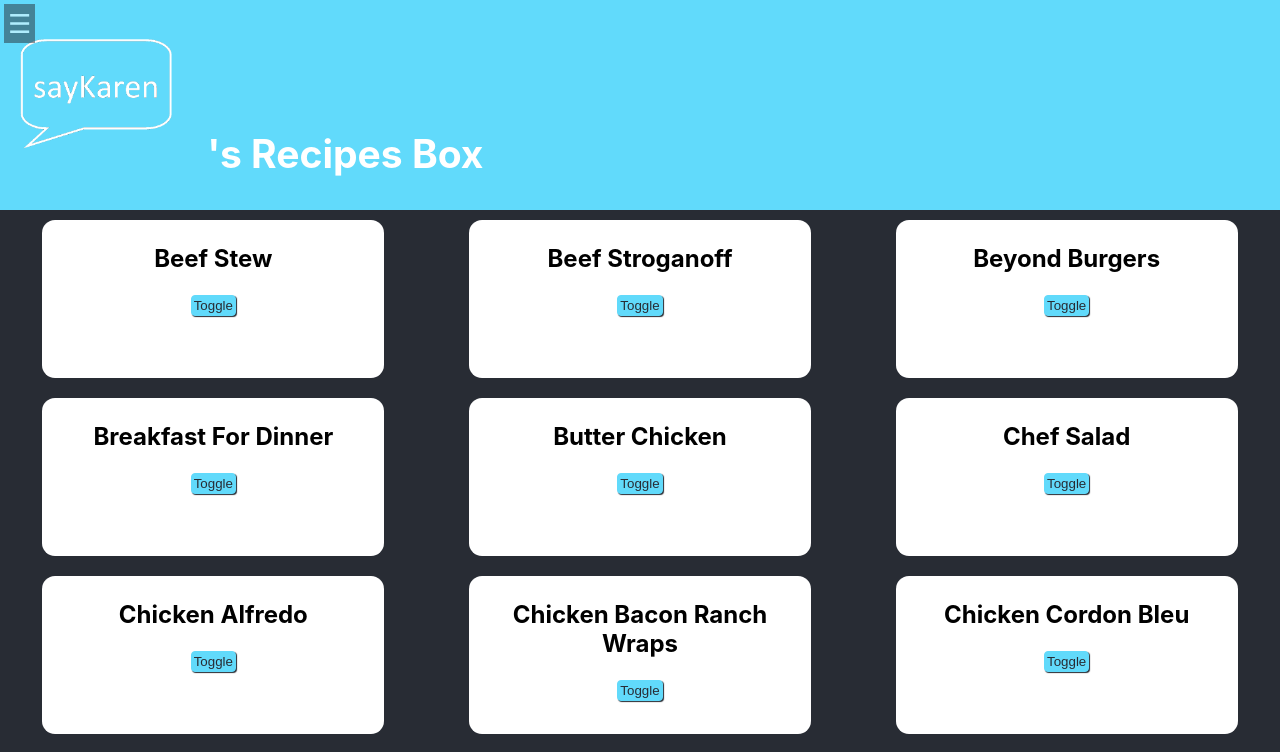
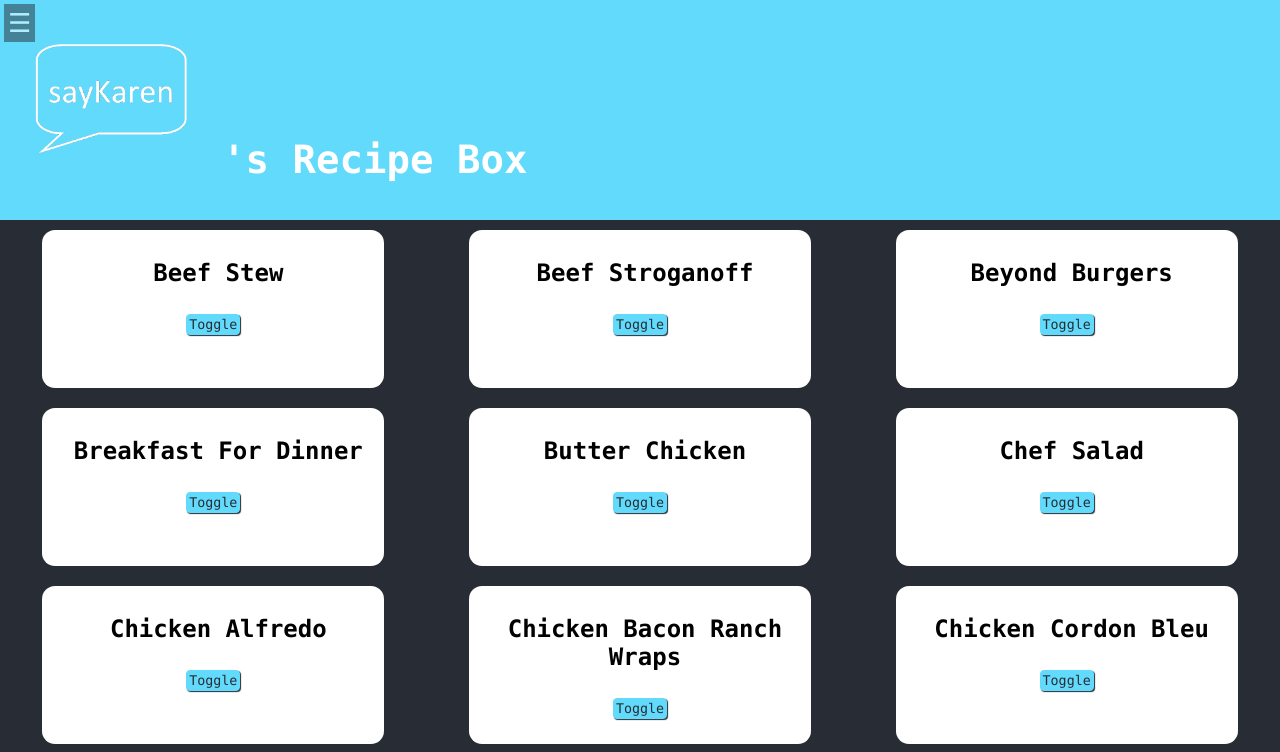
Before and after one commit to saykaren/sayKarenRecipes, a React (Create React App) app: page / in a window 1280 px wide. Shown: the top 752 px of the page. Built offline with nearby package versions, Linux system fonts and the light colour scheme.

Commit message:
Font Styling

```diff
--- a/src/components/app/Navigation.tsx
+++ b/src/components/app/Navigation.tsx
@@ -101,7 +101,7 @@ const Navigation = ({
       <h2>
         {' '}
         <img src={sayKarenLogo} id="sayKaren" alt="sayKaren" />
-        's Recipes Box
+        's Recipe Box
       </h2>
     </>
   );
--- a/src/components/styling/App.scss
+++ b/src/components/styling/App.scss
@@ -8,6 +8,7 @@
 
 html {
   background-color: $primary-color;
+  font-family: $font-family;
 }
 
 .App-logo {
@@ -45,6 +46,7 @@ button {
   color: $primary-color;
   background-color: $secondary-color;
   border: 1px solid $secondary-color;
+  font-family: $font-family;
 }
 
 @keyframes App-logo-spin {
@@ -65,6 +67,7 @@ button {
   position: fixed;
   z-index: 1;
   font-size: 1em;
+  font-family: $font-family;
 }
 
 #navigationActive {
@@ -78,7 +81,9 @@ button {
   position: fixed;
   margin: 10px;
   padding: 10px;
-  font-size: 1em;
+  font-size: 15px;
+  font-family: $font-family;
+  max-width: 70vw;
 }
 
 .navItem {
--- a/src/components/styling/RecipeSection.scss
+++ b/src/components/styling/RecipeSection.scss
@@ -5,6 +5,7 @@
   flex-direction: row;
   flex-wrap: wrap;
   justify-content: space-around;
+  font-family: $font-family;
 }
 
 .recipeCard {
@@ -16,8 +17,15 @@
   border-radius: 13px;
   height: fit-content;
   min-height: 150px;
+  font-family: $font-family;
 }
 
+h2 {
+  font-family: $font-family;
+
+  padding: 5px;
+  margin-left: 10px;
+}
 .ingredients, .instructions {
   text-align: left;
   padding: 10px;
--- a/src/components/styling/variables.scss
+++ b/src/components/styling/variables.scss
@@ -1,2 +1,3 @@
 $primary-color: #282c34;
 $secondary-color: #61dafb;
+$font-family: Lucida Console, Courier, monospace;
```
